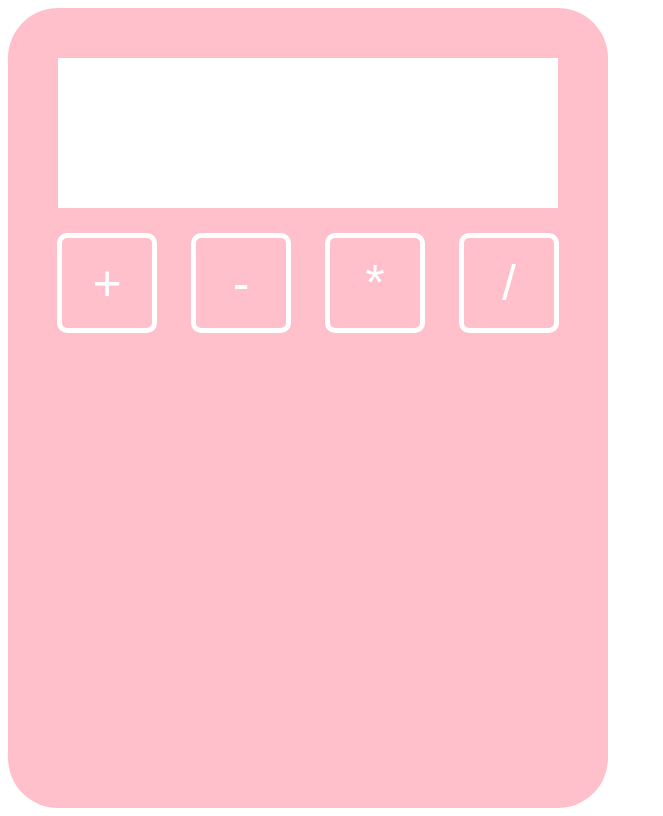
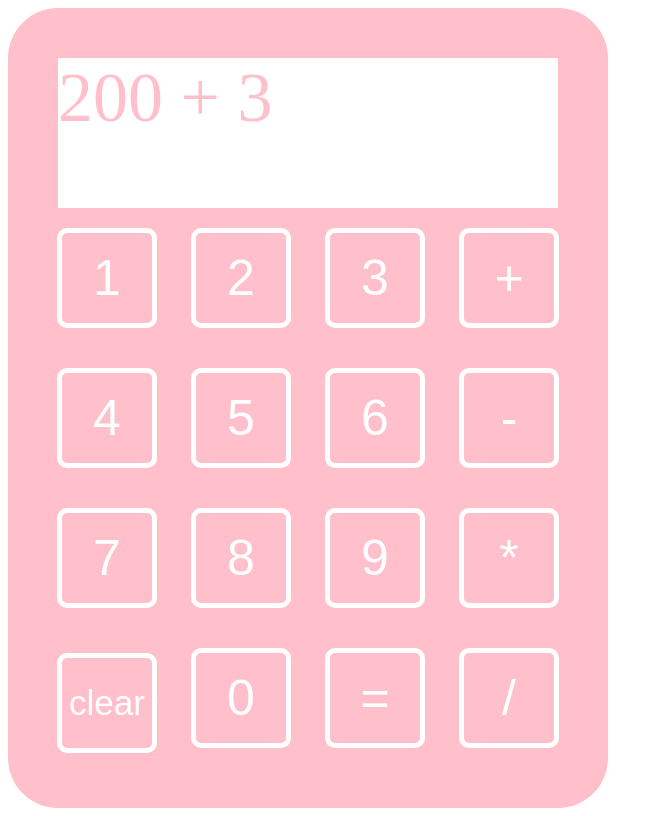
Before and after one commit to froggicat/odin-calculator, a plain HTML site: page index.html in a window 1280 px wide. Shown: the whole page, without its empty margins (0-663 px from the left). Drawn offline with Linux system fonts and the light colour scheme.

Commit message:
finished calculato UI

```diff
--- a/index.html
+++ b/index.html
@@ -9,15 +9,32 @@
 </head>
 <body>
     <div id="main-body">
-        <div id="screen"></div>
+        <div id="screen">200 + 3</div>
         <div id="button-container">
-            <div id="operators">
-                <button>+</button>
-                <button>-</button>
-                <button>*</button>
-                <button>/</button>
+            <div class="row">
+                <button class="num">1</button>
+                <button class="num">2</button>
+                <button class="num">3</button>
+                <button class="operator">+</button>
             </div>
-            <div id="number-rows"></div>
+            <div class="row">
+                <button class="num">4</button>
+                <button class="num">5</button>
+                <button class="num">6</button>
+                <button class="operator">-</button>
+            </div>
+            <div class="row">
+                <button class="num">7</button>
+                <button class="num">8</button>
+                <button class="num">9</button>
+                <button class="operator">*</button>
+            </div>
+            <div class="row">
+                <button id="clear">clear</button>
+                <button class="num">0</button>
+                <button id="equals">=</button>
+                <button class="operator">/</button>
+            </div>
         </div>
     </div>
 
--- a/style.css
+++ b/style.css
@@ -14,12 +14,14 @@
     margin-top: 50px;
     width: 500px;
     height: 150px;
+    color: pink;
+    font-size: 70px;
 }
 
 button {
     width: 100px;
     height: 100px;
-    margin: 25px 15px;
+    margin: 20px 15px;
     border-width: 5px;
     border-color: white;
     border-radius: 10px;
@@ -28,3 +30,8 @@ button {
     font-size: 50px;
     border-style: solid;
 }
+
+#clear {
+    font-size: 35px;
+    text-align: center;
+}
```
Also changed, not shown: script.js (line endings or trailing spaces).
